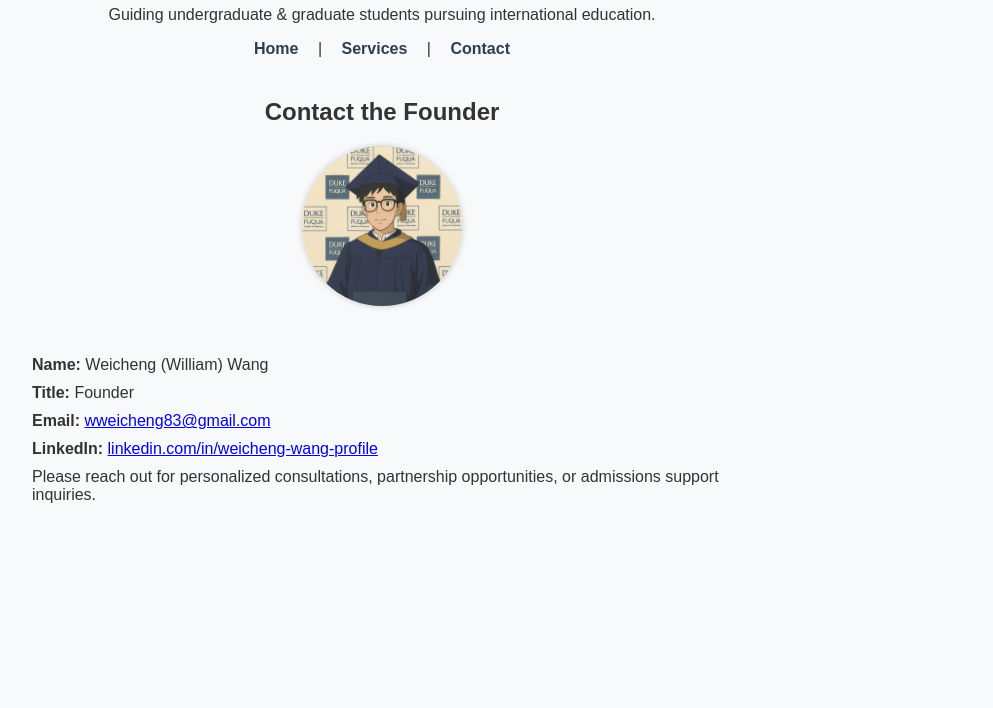
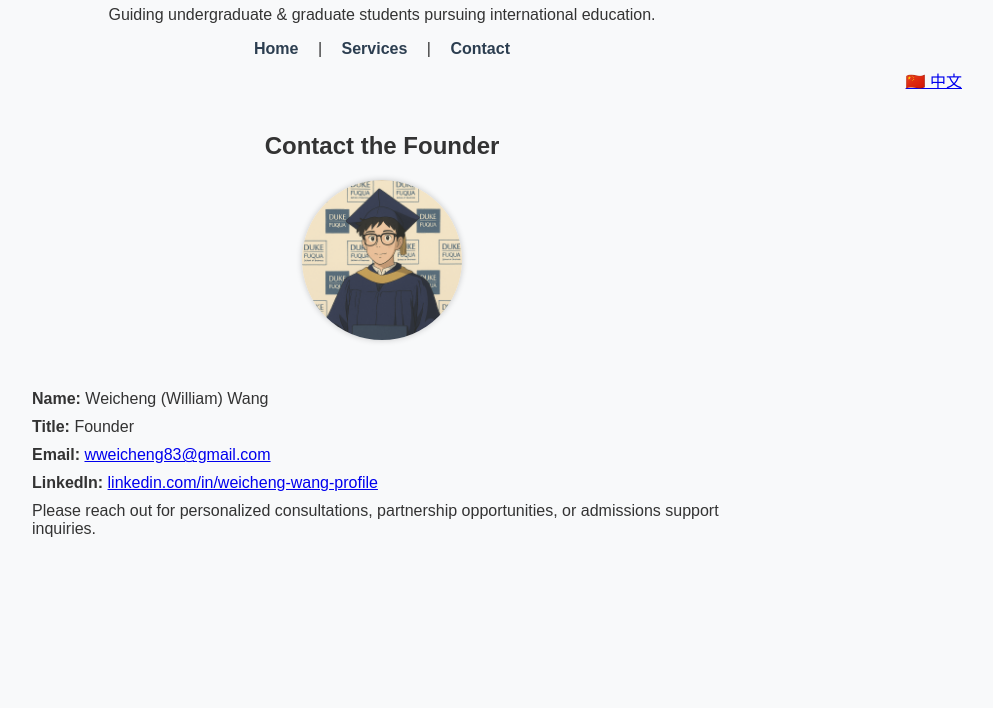
Before and after one commit to WilliamWangEdu/WilliamWangEdu.github.io, a plain HTML site: page contact.html in a window 1280 px wide. Shown: the part 92-800 px from the top of the page, without its empty margins (258-1251 px from the left). Drawn offline with Linux system fonts and the light colour scheme.

Commit message:
Update contact.html

```diff
--- a/contact.html
+++ b/contact.html
@@ -36,6 +36,9 @@
       <a href="services.html">Services</a> |
       <a href="contact.html">Contact</a>
     </nav>
+    <div style="text-align: right; margin: 10px 20px;">
+  <a href="index_cn.html">🇨🇳 中文</a>
+</div>
   </header>
 
   <section>
```
